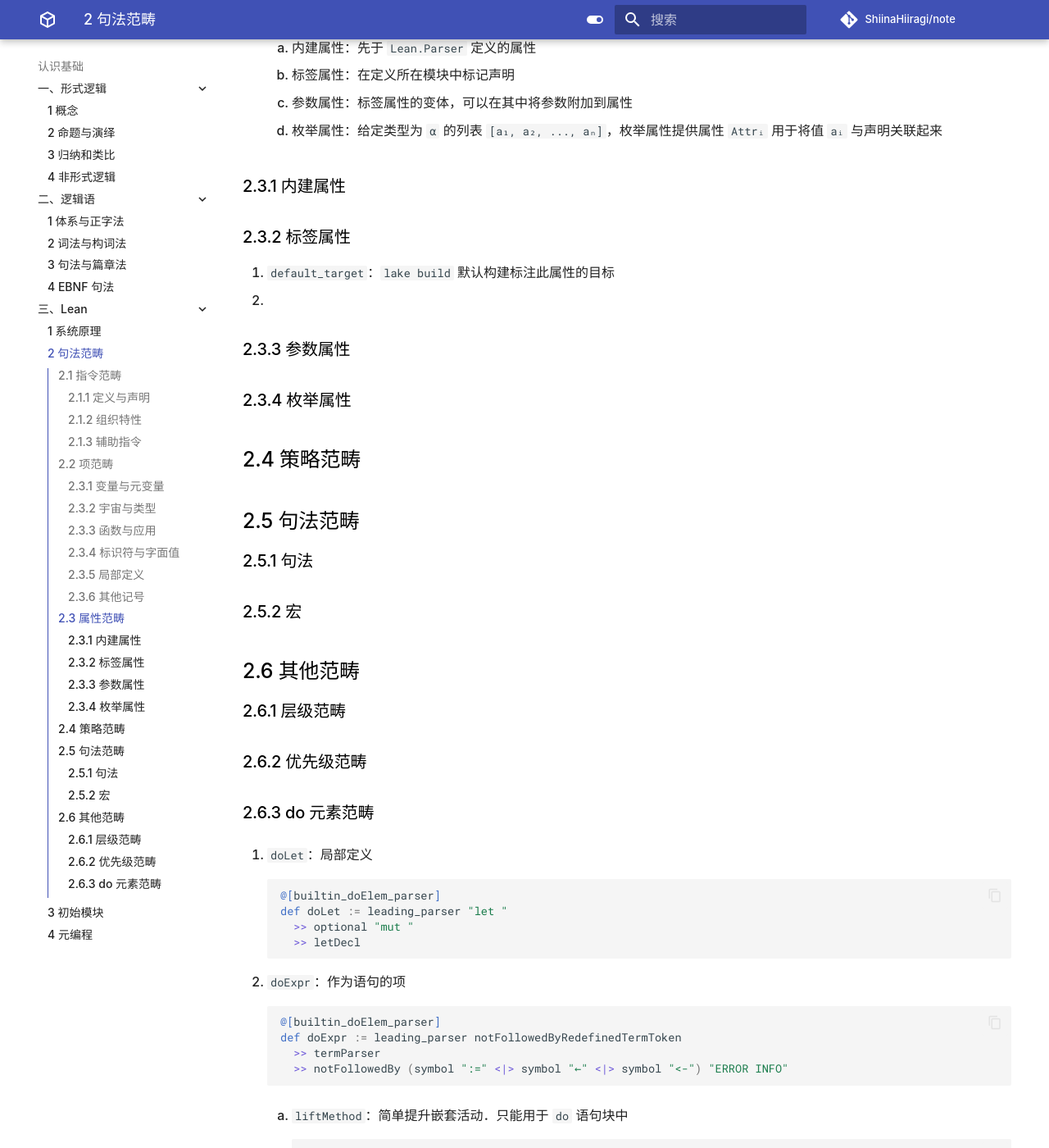
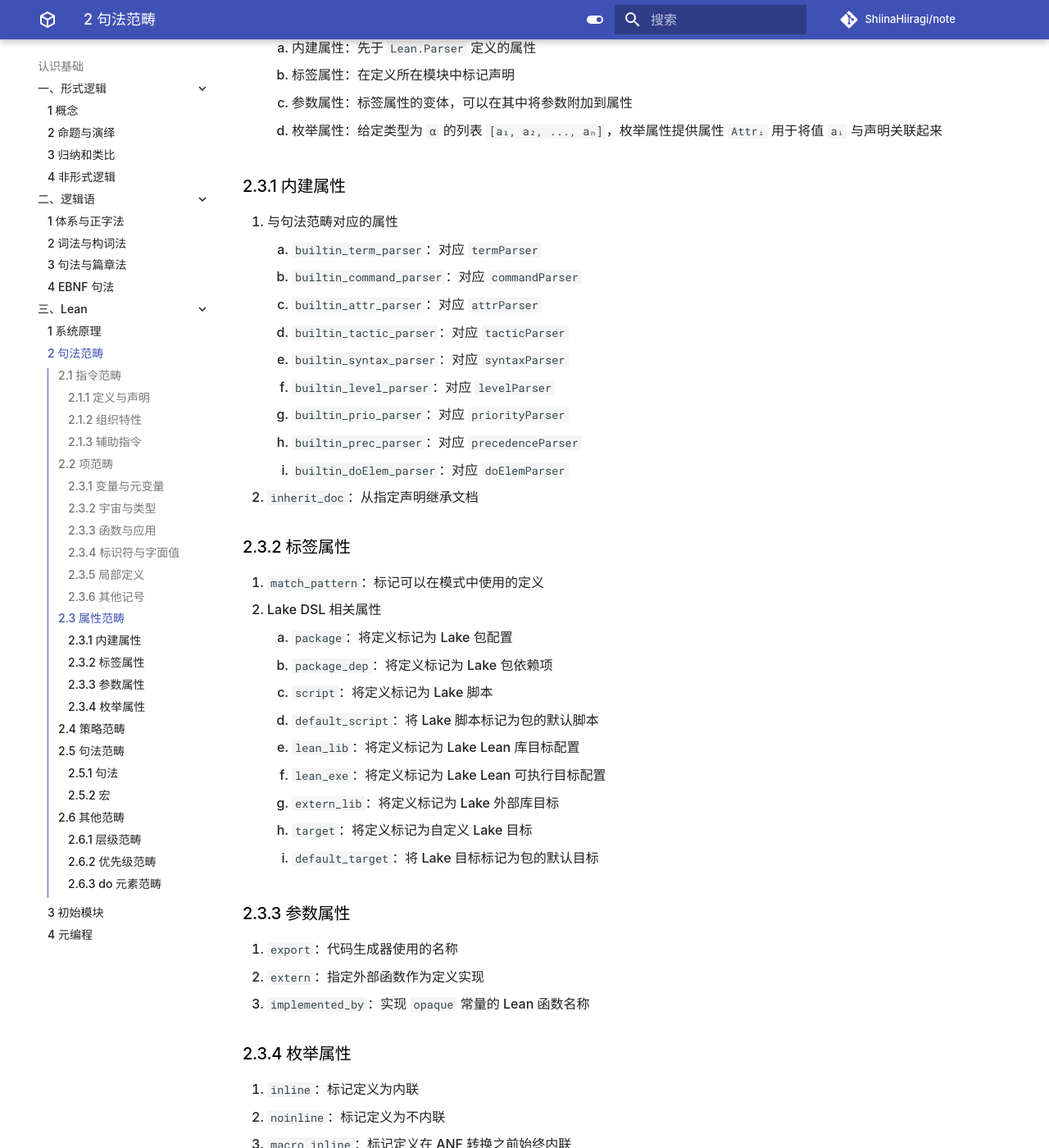
Before and after one commit to ShiinaHiiragi/note, an MkDocs documentation site: the page built from docs/cogn/lean/cat.md, in a window 1280 px wide and 1400 px high, scrolled down 16293 px. Shown: the whole window at 82% size. Built offline with MkDocs 1.6.1 and Material for MkDocs 9.7.7, drawn with Linux system fonts in a browser that asks for light colours; comment, search, counter and statistics services are not loaded; some of the changed text lies outside the part shown.

Commit message:
add attrs

```diff
--- a/docs/cogn/lean/cat.md
+++ b/docs/cogn/lean/cat.md
@@ -834,14 +834,41 @@
     4. 枚举属性：给定类型为 `α` 的列表 `[a₁, a₂, ..., aₙ]`，枚举属性提供属性 `Attrᵢ` 用于将值 `aᵢ` 与声明关联起来
 
 ### 2.3.1 内建属性
+1. 与句法范畴对应的属性
+    1. `builtin_term_parser`：对应 `termParser`
+    2. `builtin_command_parser`：对应 `commandParser`
+    3. `builtin_attr_parser`：对应 `attrParser`
+    4. `builtin_tactic_parser`：对应 `tacticParser`
+    5. `builtin_syntax_parser`：对应 `syntaxParser`
+    6. `builtin_level_parser`：对应 `levelParser`
+    7. `builtin_prio_parser`：对应 `priorityParser`
+    8. `builtin_prec_parser`：对应 `precedenceParser`
+    9. `builtin_doElem_parser`：对应 `doElemParser`
+2. `inherit_doc`：从指定声明继承文档
 
 ### 2.3.2 标签属性
-1. `default_target`：`lake build` 默认构建标注此属性的目标
-2. <!-- TODO: 归类所有出现在本文的属性 -->
+1. `match_pattern`：标记可以在模式中使用的定义
+2. Lake DSL 相关属性
+    1. `package`：将定义标记为 Lake 包配置
+    2. `package_dep`：将定义标记为 Lake 包依赖项
+    3. `script`：将定义标记为 Lake 脚本
+    4. `default_script`：将 Lake 脚本标记为包的默认脚本
+    5. `lean_lib`：将定义标记为 Lake Lean 库目标配置
+    6. `lean_exe`：将定义标记为 Lake Lean 可执行目标配置
+    7. `extern_lib`：将定义标记为 Lake 外部库目标
+    8. `target`：将定义标记为自定义 Lake 目标
+    9. `default_target`：将 Lake 目标标记为包的默认目标
 
 ### 2.3.3 参数属性
+1. `export`：代码生成器使用的名称
+2. `extern`：指定外部函数作为定义实现
+3. `implemented_by`：实现 `opaque` 常量的 Lean 函数名称
 
 ### 2.3.4 枚举属性
+1. `inline`：标记定义为内联
+2. `noinline`：标记定义为不内联
+3. `macro_inline`：标记定义在 ANF 转换之前始终内联
+4. `always_inline`：标记定义始终内联
 
 ## 2.4 策略范畴
 
```
